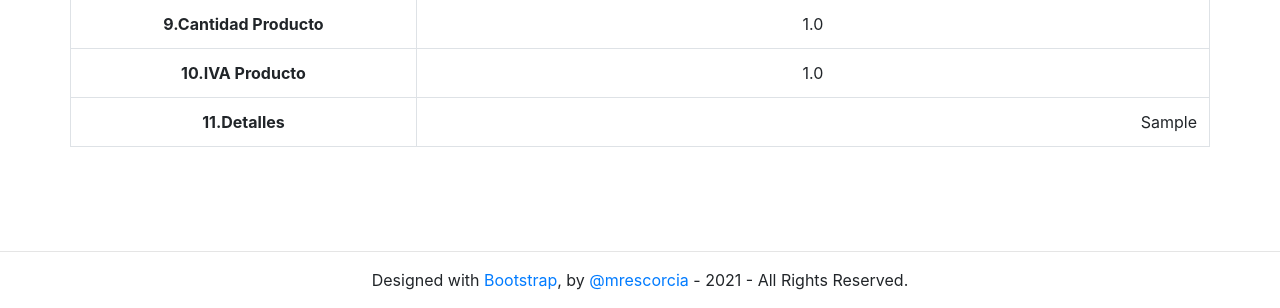
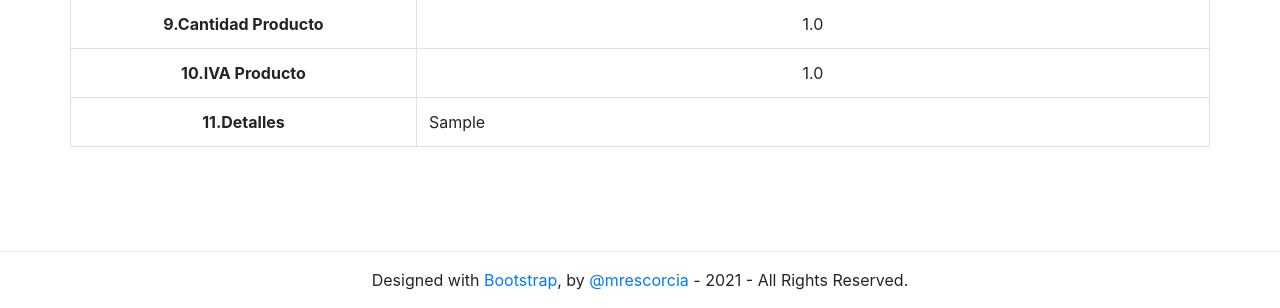
Before and after one commit to mrescorcia/otilia, a Django app: page /productos/ in a window 1280 px wide. Shown: the part 856-1164 px from the top of the page. Run offline with Django 3.2, Linux system fonts and the light colour scheme; tables that the repository leaves empty hold one stand-in row (values such as "Sample post").

Commit message:
28-06-2021

```diff
--- a/templates/productos/listadoProductos.html
+++ b/templates/productos/listadoProductos.html
@@ -66,7 +66,7 @@
             </tr>
             <tr>
                 <th scope="col">11.Detalles</th>
-                <td id="td-detalles-productos">{{reg.detalles}}</td>
+                <td style="text-align: justify;">{{reg.detalles}}</td>
             </tr>
         </tbody>
 
```
